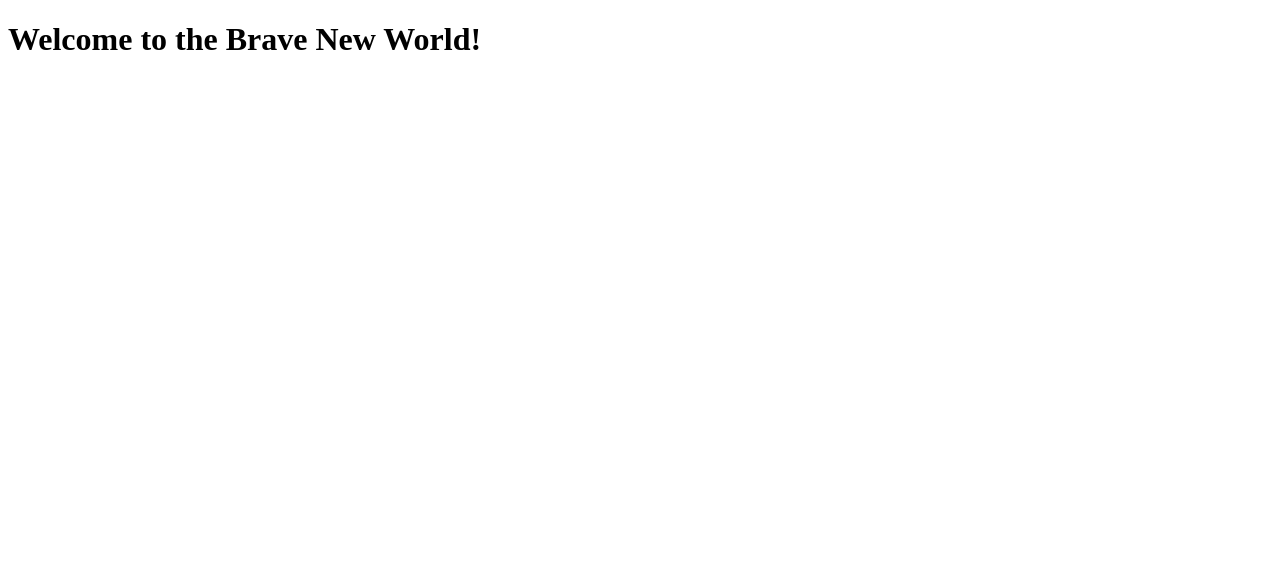
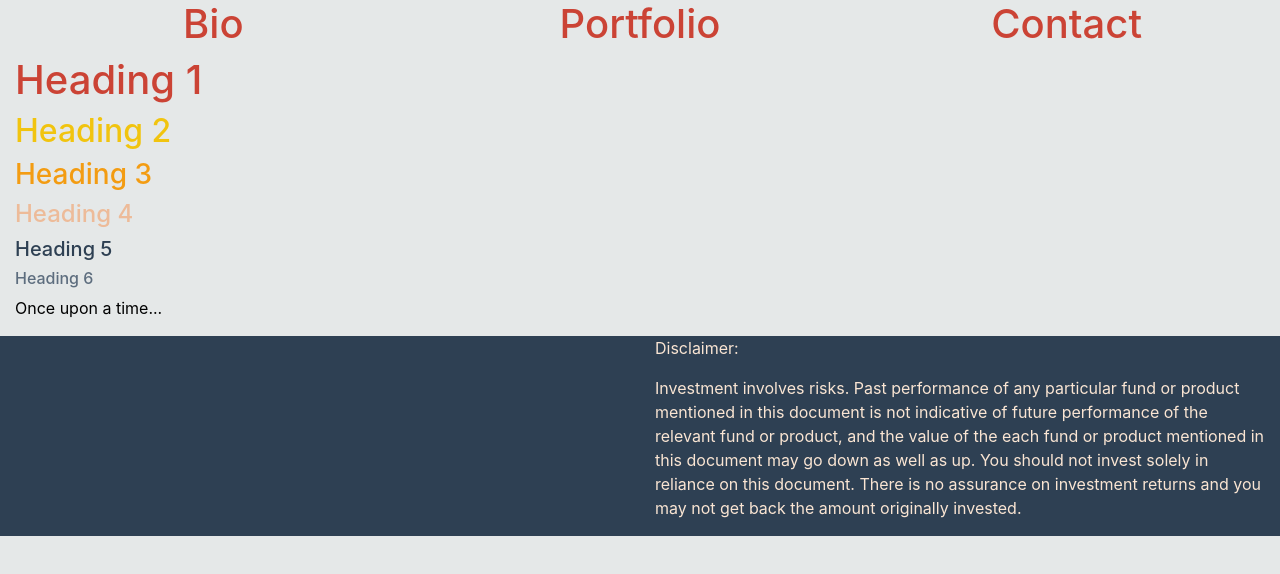
Before and after one commit to cuhkmalcolmchan/cuhkmalcolmchan.github.io, a plain HTML site: page index.html in a window 1280 px wide. Drawn offline with nearby package versions, Linux system fonts and the light colour scheme; some packages are replaced by stand-ins of ours; a script that the page names is missing.

Commit message:
Update index.html

```diff
--- a/index.html
+++ b/index.html
@@ -4,9 +4,80 @@
     <meta charset="utf-8">
 	  <meta http-equiv="X-UA-Compatible" content="IE=edge">
 	  <meta name="viewport" content="width=device-width, initial-scale=1, maximum-scale=1">
+    <link href="https://stackpath.bootstrapcdn.com/bootstrap/4.4.1/css/bootstrap.min.css" rel="stylesheet" integrity="sha384-Vkoo8x4CGsO3+Hhxv8T/Q5PaXtkKtu6ug5TOeNV6gBiFeWPGFN9MuhOf23Q9Ifjh" crossorigin="anonymous">
     <title>Brave New World</title>
+    <style type="text/css">
+      * {
+        /*border: 1px dashed red;*/
+      }
+      body {
+        background: #e5e8e8;
+        color: #000;
+      }
+      h1 {
+        color: #cb4335;
+      }
+      h2 {
+        color: #f1c40f;
+      }
+      h3 {
+        color: #f39c12;
+      }
+      h4 {
+        color: #edbb99;
+      }
+      h5 {
+        color: #2e4053;
+      }
+      h6 {
+        color: #5d6d7e;
+      }
+      footer {
+        background-color: #2e4053;
+        color: #fae5d3;
+      }
+    </style>
   </head>
-  <body>
-    <h1>Welcome to the Brave New World!</h1>
+  <body class="container-fluid">
+    <header>
+      <nav class="row">
+        <h1 class="col-sm-4 text-center">Bio</h1>
+        <h1 class="col-sm-4 text-center">Portfolio</h1>
+        <h1 class="col-sm-4 text-center">Contact</h1>
+      </nav>
+    </header>
+
+    <article>
+      <h1>Heading 1</h1>
+      <h2>Heading 2</h2>
+      <h3>Heading 3</h3>
+      <h4>Heading 4</h5>
+      <h5>Heading 5</h5>
+      <h6>Heading 6</h6>
+      <p>Once upon a time...</p>
+    </article>
+
+    <footer class="row">
+      <div class="d-none d-md-block col-md-6"></div>
+      <div class="col-12 col-md-6">
+        <p>Disclaimer: </p>
+        <p>Investment involves risks. Past performance of any particular fund or product mentioned in this document is not indicative of future performance of the relevant fund or product, and the value of the each fund or product mentioned in this document may go down as well as up. You should not invest solely in reliance on this document. There is no assurance on investment returns and you may not get back the amount originally invested.</p>
+      </div>
+    </footer>
+
+    <script src="https://code.jquery.com/jquery-3.4.1.min.js" integrity="sha256-CSXorXvZcTkaix6Yvo6HppcZGetbYMGWSFlBw8HfCJo=" crossorigin="anonymous"></script>
+    <script src="https://stackpath.bootstrapcdn.com/bootstrap/4.4.1/js/bootstrap.min.js" integrity="sha384-wfSDF2E50Y2D1uUdj0O3uMBJnjuUD4Ih7YwaYd1iqfktj0Uod8GCExl3Og8ifwB6" crossorigin="anonymous"></script>
+    <script src="https://cdn.jsdelivr.net/npm/sweetalert2@9"></script>
+    <script type="text/javascript">
+      $(function() {
+        Swal.fire({
+          position: 'top-end',
+          icon: 'success',
+          title: 'Your work has been saved',
+          showConfirmButton: false
+          timer: 1500
+        });
+      };
+    </script>
   </body>
 </html>
```
